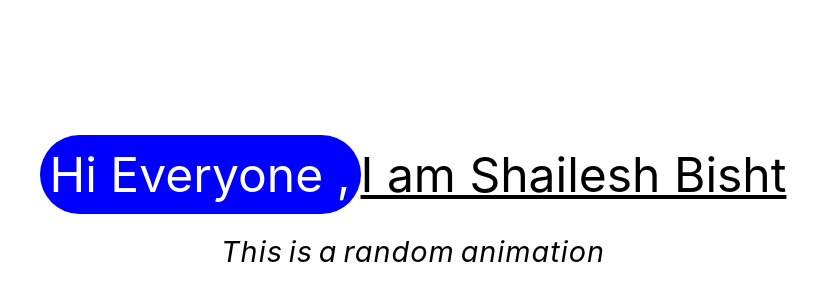
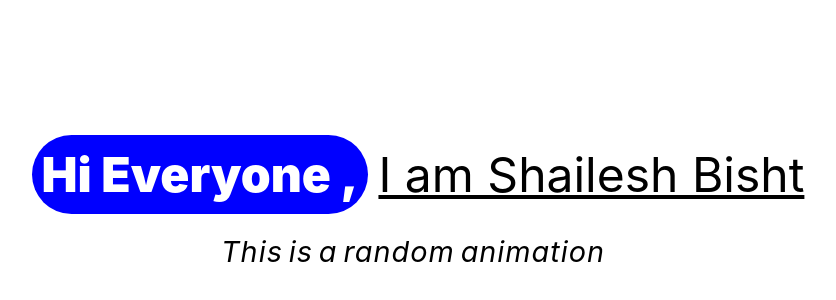
Before and after one commit to ShaileshBisht/gsap-text-animation, a React (Create React App) app: page / in a window 1280 px wide. Shown: the part 198-498 px from the top of the page, without its empty margins (227-1063 px from the left). Built offline with nearby package versions, Linux system fonts and the light colour scheme.

Commit message:
add new style to first line ++

```diff
--- a/src/App.css
+++ b/src/App.css
@@ -11,6 +11,16 @@
   display: flex;
   align-items: center;
   font-size: 3rem;
+}
+
+.box1-1 {
+  margin-left: 10px;
+  padding: 100px;
+}
+
+.box1-2 {
+  margin-left: 10px;
+  font-weight: 400;
 }
 
 .box1-2 {
--- a/src/App.js
+++ b/src/App.js
@@ -14,16 +14,22 @@ function App() {
     })
       .to(".box1-1", {
         duration: 1.5,
+        transformOrigin: "left",
         background: "blue",
-        ease: "steps(12)",
+        fontWeight: "900",
+        ease: "bounce.out",
         borderRadius: "50px",
         padding: "10px",
       })
-      .to(".box1-1", { duration: 1.5, color: "white", ease: "steps(12)" })
+      .to(
+        ".box1-1",
+        { duration: 1.5, color: "white", ease: "steps(12)" },
+        "-=1.5"
+      )
       .from(".box1-2", {
         duration: 1,
         opacity: 0,
-        ease: "bounce.out",
+        ease: "steps(12)",
         y: -200,
       });
 
```
